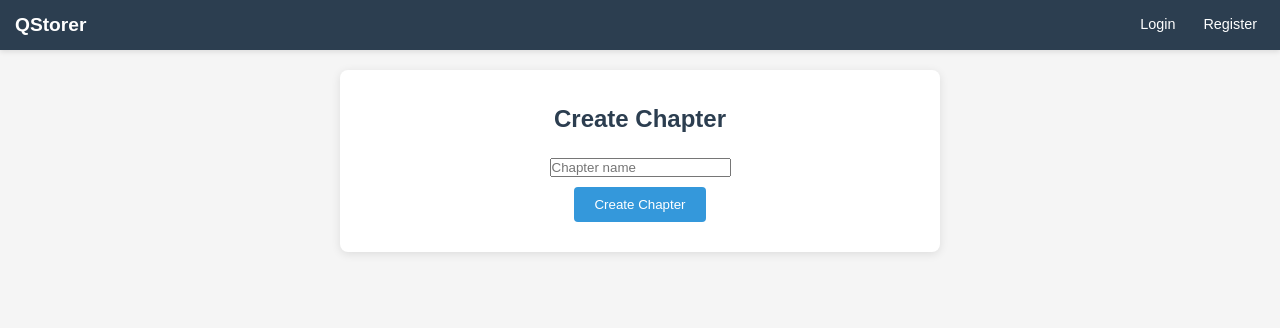
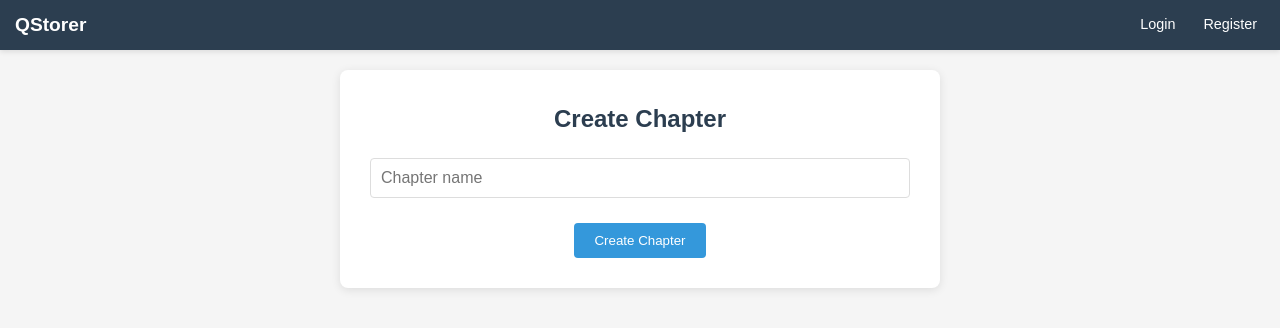
Before and after one commit to sabaris-sps/qstorer, a React (Create React App) app: page /create-chapter in a window 1280 px wide. Shown: the top 328 px of the page. Built offline with nearby package versions, Linux system fonts and the light colour scheme; no server answers.

Commit message:
Fixed ui II

```diff
--- a/src/pages/CreateAssignment.js
+++ b/src/pages/CreateAssignment.js
@@ -36,6 +36,7 @@ export default function CreateAssignment() {
 
       <input
         value={name}
+        type="text"
         onChange={(e) => setName(e.target.value)}
         placeholder="Assignment name"
       />
--- a/src/pages/CreateChapter.js
+++ b/src/pages/CreateChapter.js
@@ -23,6 +23,7 @@ export default function CreateChapter() {
       <h2>Create Chapter</h2>
       <input
         value={name}
+        type="text"
         onChange={(e) => setName(e.target.value)}
         placeholder="Chapter name"
       />
```
